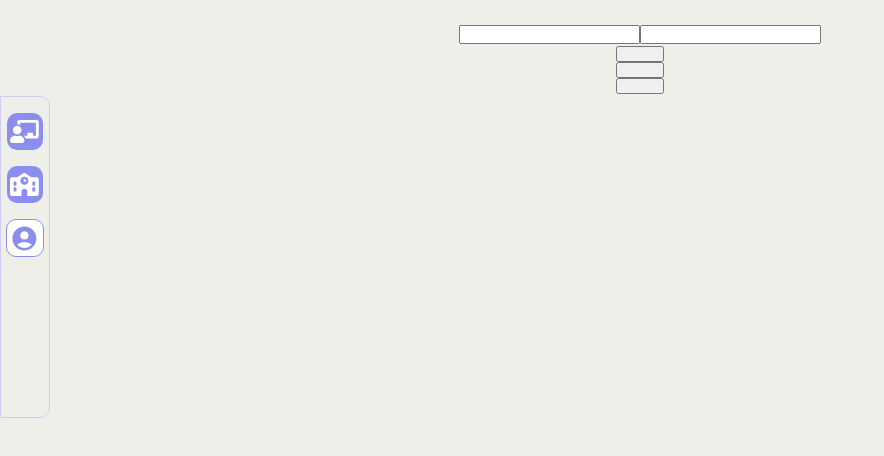
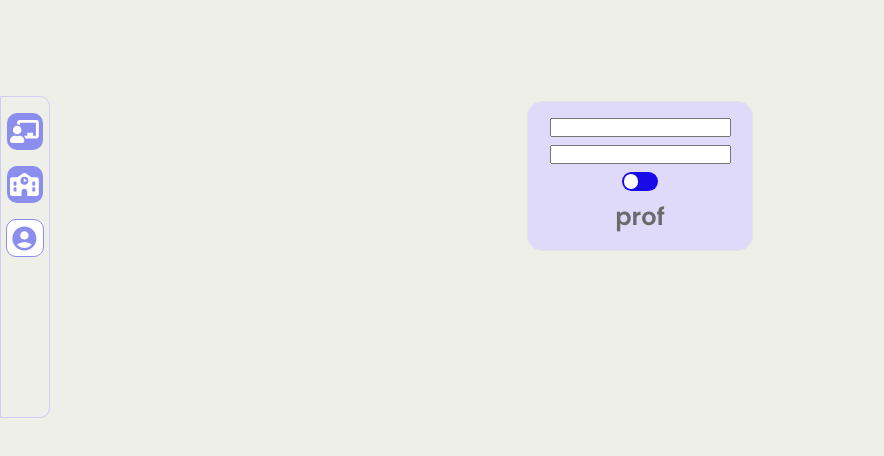
Before and after one commit to st9ho3/classee, a React (Vite) app: page / in a window 1280 px wide. Both pictures are taken after a click on the element 24 px from the left and 236 px from the top of the page. Shown: the top 456 px of the page, without its empty margins (0-884 px from the left). Built offline with nearby package versions, Linux system fonts and the light colour scheme.

Commit message:
switch toffle

```diff
--- a/src/App.jsx
+++ b/src/App.jsx
@@ -27,9 +27,9 @@ function App() {
           {page.CreateClass && <CreateClass/>}
           {page.Classes && <Classes />}
           {page.Registration && <Registration />}
-          <button onClick={() => register('stahos1993@gmail.com','1993','Professor')} style={{width: '3rem', height: '1rem'}}></button>
+          {/* <button onClick={() => register('stahos1993@gmail.com','1993','Professor')} style={{width: '3rem', height: '1rem'}}></button>
           <button onClick={() => login('stahos1993@gmail.com','1993')} style={{width: '3rem', height: '1rem'}}></button>
-          <button onClick={logout} style={{width: '3rem', height: '1rem'}}></button>
+          <button onClick={logout} style={{width: '3rem', height: '1rem'}}></button> */}
         </Main>
       </div>
     </totalContext.Provider>
--- /dev/null
+++ b/src/components/General/General.css
@@ -0,0 +1,34 @@
+.toggle-switch {
+    display: inline-block;
+    cursor: pointer;
+  }
+
+  .switch {
+    display: flex;
+    align-items: center;
+    width: 2rem;
+    height: 1rem;
+    padding: .1rem;
+    background-color: #190ae9;
+    border-radius: 15px;
+    position: relative;
+    transition: background-color 0.3s ease;
+  }
+
+  .switch.on {
+    background-color: #4CAF50;
+  }
+
+  .slider {
+    width: .9rem;
+    height: .9rem;
+    background-color: white;
+    border-radius: 50%;
+    top: 2px;
+    left: 2px;
+    transition: transform 0.3s ease;
+  }
+
+  .switch.on .slider {
+    transform: translateX(1rem);
+  }
--- /dev/null
+++ b/src/components/General/ToggleSwitch.jsx
@@ -0,0 +1,18 @@
+import React from 'react';
+
+
+const ToggleSwitch = ({ value, onChange }) => {
+  const switchOn = () => {
+    onChange(!value);
+  };
+
+  return (
+    <div className="toggle-switch" onClick={switchOn}>
+      <div className={`switch ${value ? 'on' : ''}`}>
+        <div className="slider"></div>
+      </div>
+    </div>
+  );
+};
+
+export default ToggleSwitch;
--- a/src/components/RegLog/Form.jsx
+++ b/src/components/RegLog/Form.jsx
@@ -4,8 +4,9 @@ const Form = ({children}) => {
 
   return (
     <form className='form'>
-        {children}
+      {children}
     </form>
+
   )
 }
 
--- a/src/components/RegLog/RegLog.css
+++ b/src/components/RegLog/RegLog.css
@@ -1,4 +1,15 @@
 .form {
+    border: solid thin black;
+    top: 5rem;
+    position: relative;
     display: flex;
     flex-direction: column;
+    justify-content: center;
+    align-items: center;
+    width: 12rem;
+    padding: 1rem;
+    row-gap: .5rem;
+    border: solid thin rgb(227, 227, 230);
+    border-radius: 15px;
+    background-color: rgb(224, 218, 250);
 }
--- a/src/components/RegLog/Registration.jsx
+++ b/src/components/RegLog/Registration.jsx
@@ -1,15 +1,26 @@
-import React from 'react'
-import {Form} from '../../constants/Components'
+import React, { useState } from 'react';
+import { Form, ToggleSwitch } from '../../constants/Components';
 
 const Registration = () => {
+  const [isStudent, setIsStudent] = useState(false);
+
+  const handleToggle = (value) => {
+    setIsStudent(value);
+  };
+
   return (
     <div className='registration'>
       <Form>
         <input type="text" />
         <input type="text" />
+        <ToggleSwitch
+          value={isStudent}
+          onChange={handleToggle}
+        />
+        <h2>{isStudent ? 'student' : 'prof'}</h2>
       </Form>
     </div>
-  )
-}
+  );
+};
 
-export default Registration
+export default Registration;
--- a/src/constants/Components.js
+++ b/src/constants/Components.js
@@ -21,7 +21,7 @@ import CreateClassOption from "../components/Navbar/CreateClassOption";
 import ClassesOption from "../components/Navbar/ClassesOption";
 import Form from "../components/RegLog/Form";
 import Registration from "../components/RegLog/Registration";
-
+import ToggleSwitch from "../components/General/ToggleSwitch";
 
 
 export {
@@ -47,5 +47,6 @@ export {
     CreateClassOption,
     ClassesOption,
     Form,
-    Registration
+    Registration,
+    ToggleSwitch
 }
--- a/src/main.jsx
+++ b/src/main.jsx
@@ -9,6 +9,8 @@ import './components/Main/Main.css'
 import './components/Store/Store.css'
 import './components/Class/CreateClass.css'
 import './components/Navbar/Navbar.css'
+import './components/RegLog/RegLog.css'
+import './components/General/General.css'
 
 createRoot(document.getElementById('root')).render(
   <StrictMode>
```
